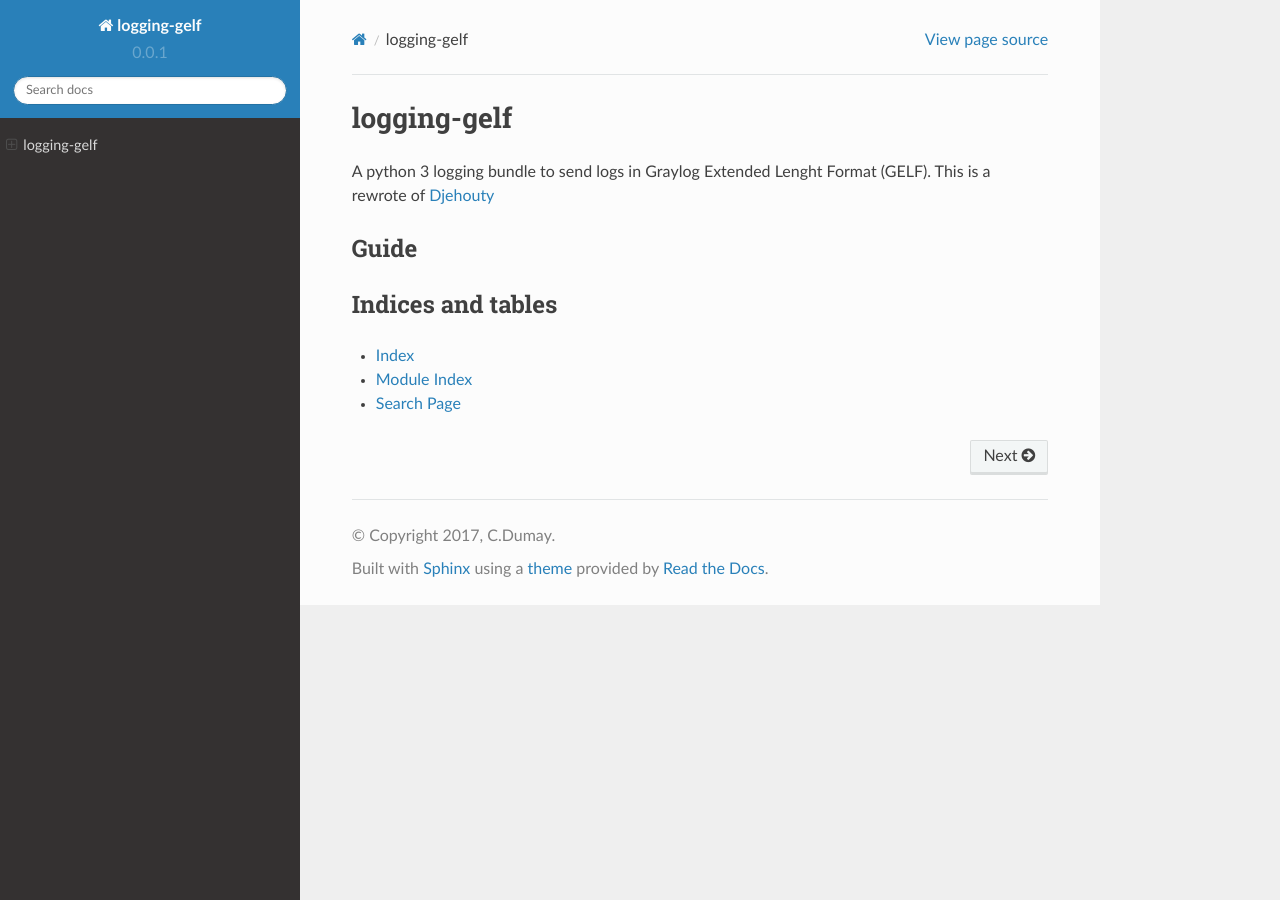
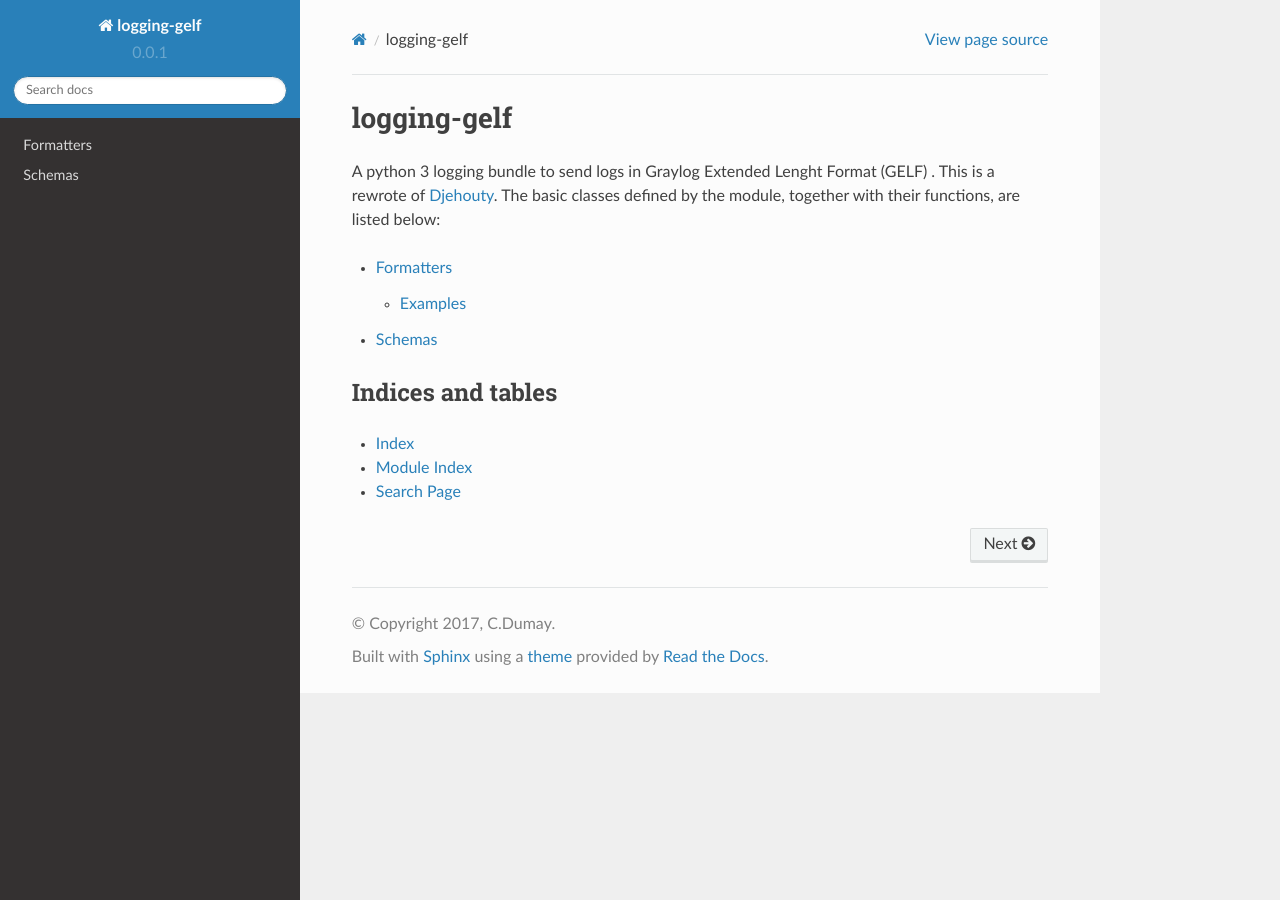
Before and after one commit to ovh/python-logging-gelf, a Sphinx documentation site: the page built from docs/index.rst, in a window 1280 px wide. Built offline with Sphinx 7.4.7 and the Read the Docs theme 2.0.0, drawn with Linux system fonts in a browser that asks for light colours.

Commit message:
doc: update

```diff
--- a/docs/index.rst
+++ b/docs/index.rst
@@ -6,10 +6,10 @@
 logging-gelf
 ============
 
-A python 3 logging bundle to send logs in Graylog Extended Lenght Format (GELF). This is a rewrote of `Djehouty <https://github.com/ovh/djehouty>`_
+A python 3 logging bundle to send logs in Graylog Extended Lenght Format (GELF)
+. This is a rewrote of `Djehouty <https://github.com/ovh/djehouty>`_. The basic
+classes defined by the module, together with their functions, are listed below:
 
-Guide
------
 .. toctree::
    :maxdepth: 2
 
--- a/docs/schemas.rst
+++ b/docs/schemas.rst
@@ -0,0 +1,6 @@
+Schemas
+=======
+
+.. automodule:: logging_gelf.schemas
+
+.. autoclass:: logging_gelf.schemas.GelfSchema
```
Also changed, not shown: docs/formaters.rst (+28 -0 lines), 2 other files.
